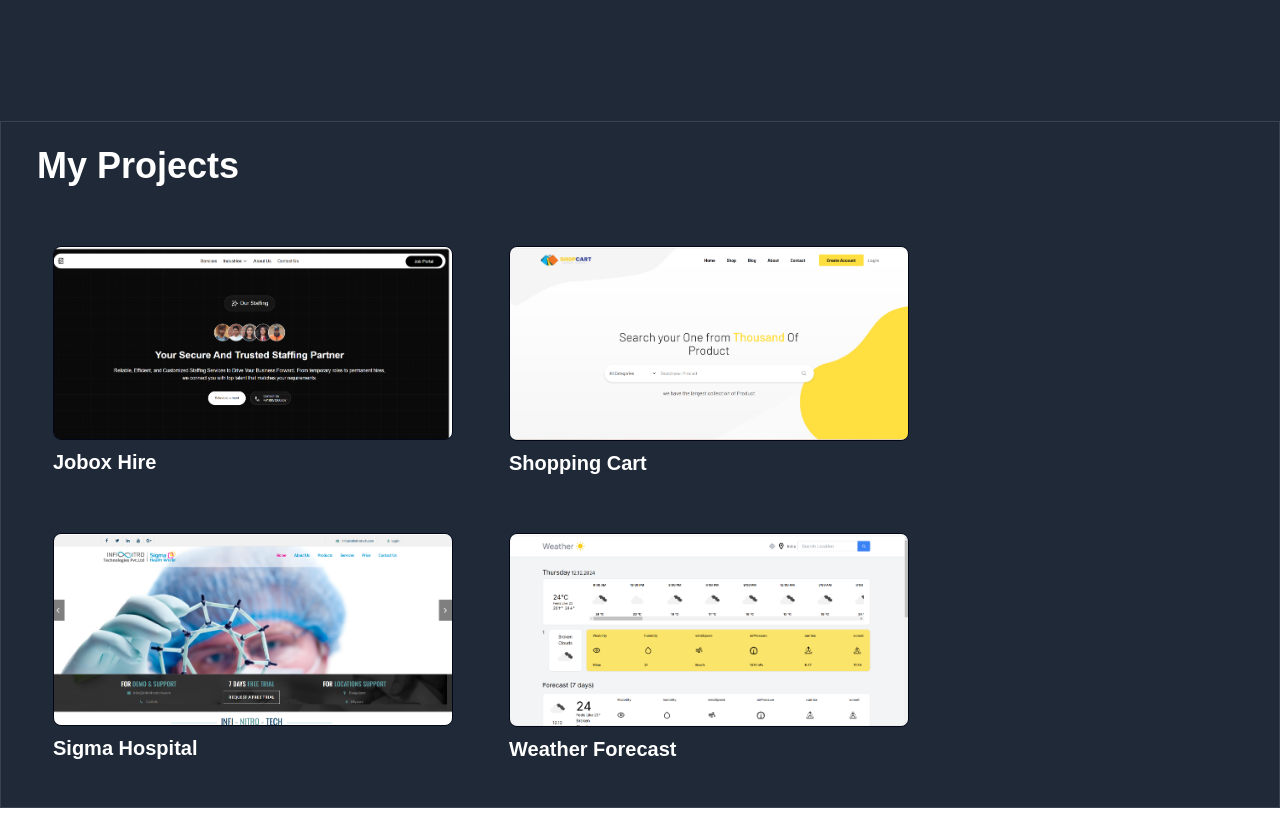
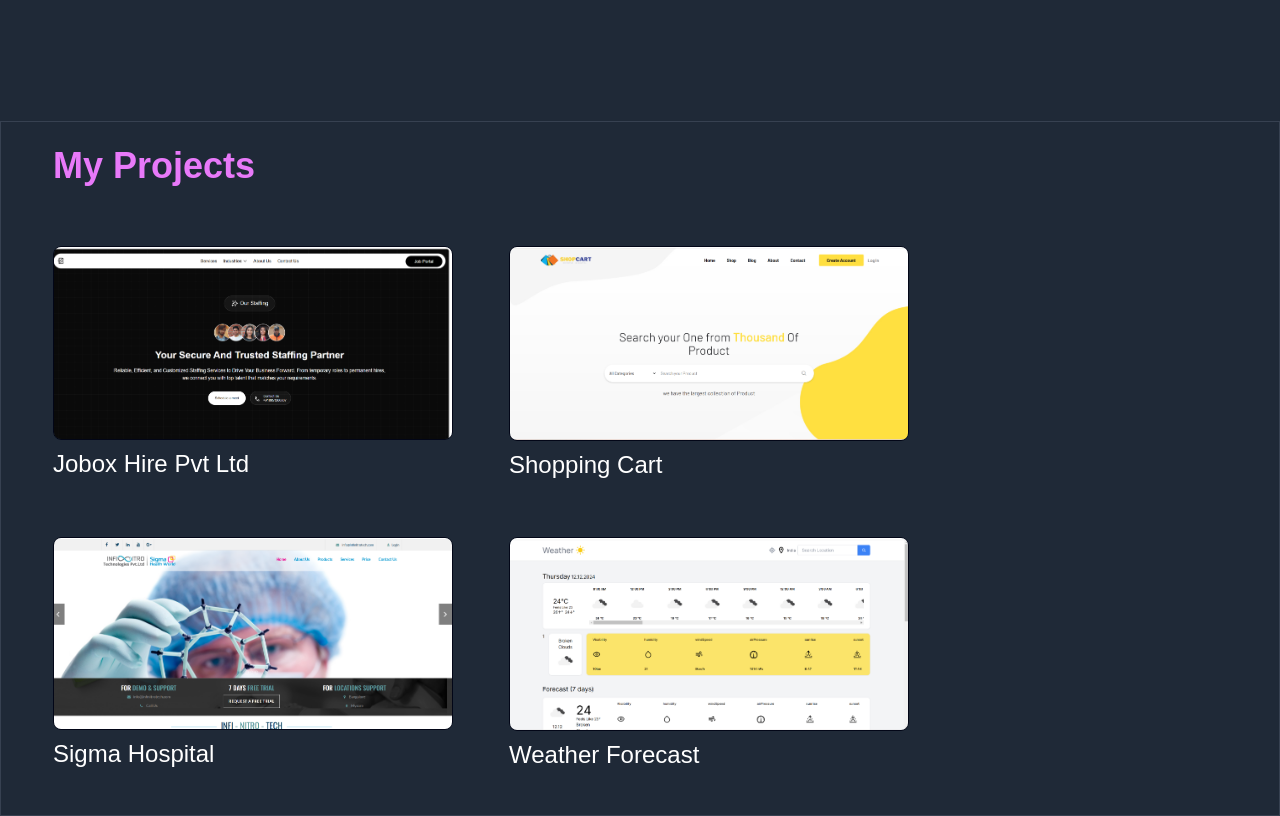
Before and after one commit to MonikaDevHJ/MonikaHJ_Portfolio, a Next.js app: page / in a window 1280 px wide. Shown: the part 1143-1959 px from the top of the page. Built offline with nearby package versions, Linux system fonts and the light colour scheme.

Commit message:
Project page is complete

```diff
--- a/src/components/About.tsx
+++ b/src/components/About.tsx
@@ -11,7 +11,7 @@ const About: React.FC = () => {
       <div className="flex flex-wrap lg:space-x-40">
         {/* First Column */}
         <div className="flex-1 p-5">
-          <p className="font-bold text-white ml-1 text-4xl">About Me</p>
+          <p className="font-bold text-fuchsia-400   ml-1 text-4xl">About Me</p>
           <p className="text-white font-semibold text-xl mt-8">
             I have 1+ year of experience in software development, specializing
             in creating responsive applications. With a background in Computer
@@ -31,7 +31,7 @@ const About: React.FC = () => {
             {/* Clickable Skills Section */}
             <span
               className={`font-bold text-3xl cursor-pointer ${
-                activeSection === "Skills" ? "text-blue-500" : "text-white"
+                activeSection === "Skills" ? "text-fuchsia-400" : "text-white"
               }`}
               onClick={() => setActiveSection("Skills")}
             >
@@ -41,7 +41,7 @@ const About: React.FC = () => {
             {/* Clickable Education Section */}
             <span
               className={`font-bold text-3xl cursor-pointer ${
-                activeSection === "Education" ? "text-blue-500" : "text-white"
+                activeSection === "Education" ? "text-fuchsia-400" : "text-white"
               }`}
               onClick={() => setActiveSection("Education")}
             >
--- a/src/components/Project.tsx
+++ b/src/components/Project.tsx
@@ -4,71 +4,99 @@ import JoboxHire from "../assets/JoboxHire.png";
 import Shoipping from "../assets/Shoipping.png";
 import Sigma_Hospital from "../assets/Sigma_Hospital.png";
 import Weather from "../assets/Weather.png";
+import Github from "../assets/Github.png"; // Add your GitHub icon path here
+import Link from "../assets/Link.png"; // Add your Website icon path here
 
 const Project = () => {
+  const projects = [
+    {
+      image: JoboxHire,
+      alt: "Jobox Hire",
+      name: "Jobox Hire Pvt Ltd",
+      githubLink: "https://github.com/JoboxOrg/JoboxHire",
+      websiteLink: "https://joboxhire.com/",
+    },
+    {
+      image: Shoipping,
+      alt: "Shopping Cart",
+      name: "Shopping Cart",
+      githubLink: "https://github.com/MonikaDevHJ/E_commerce_Website",
+      websiteLink: "https://shoppingcart.com",
+    },
+    {
+      image: Sigma_Hospital,
+      alt: "Sigma Hospital",
+      name: "Sigma Hospital",
+      githubLink: "https://github.com/example-sigmahospital",
+      websiteLink: "https://www.infinitrotech.com/",
+    },
+    {
+      image: Weather,
+      alt: "Weather App",
+      name: "Weather Forecast",
+      githubLink: "https://github.com/MonikaDevHJ/Weather_App",
+      websiteLink: "https://weatherforecast.com",
+    },
+  ];
+
   return (
-    <div className="px-8 py-6 mt-1 animate-fade-in border border-gray-700 ">
+    <div className="px-8 py-6 mt-1 animate-fade-in border border-gray-700 bg-gray-800">
       <div>
-        <p className="font-bold text-white ml-1 text-4xl">My Projects</p>
+        <p className="font-bold text-fuchsia-400 ml-5 text-4xl">My Projects</p>
       </div>
 
       {/* Image Section */}
       <div className="flex flex-wrap gap-4 mt-10">
-        {/* Project 1 */}
-        <div className="p-5 group">
+        {projects.map((project, index) => (
+          <div key={index} className="p-5 group relative">
             <div className="overflow-hidden rounded-lg">
               <Image
-              src={JoboxHire}
-              alt="JoboxHire"
+                src={project.image}
+                alt={project.alt}
                 className="shadow-lg border border-slate-950 rounded-lg transition-transform duration-300 group-hover:scale-125 object-cover"
                 width={400}
                 height={400}
               />
             </div>
-          <p className="text-white mt-2 text-xl font-bold">Jobox Hire</p>
+
+            {/* Hover Action */}
+            <div className="absolute inset-0 flex items-center justify-center opacity-0 group-hover:opacity-100 transition-opacity duration-300">
+              <div className="flex gap-4">
+                {/* GitHub Icon */}
+                <a
+                  href={project.githubLink}
+                  target="_blank"
+                  rel="noopener noreferrer"
+                  className="bg-white p-2 rounded-full shadow-lg hover:bg-gray-200"
+                >
+                  <Image
+                    src={Github}
+                    alt="GitHub"
+                    width={40}
+                    height={40}
+                  />
+                </a>
+
+                {/* Website Icon */}
+                <a
+                  href={project.websiteLink}
+                  target="_blank"
+                  rel="noopener noreferrer"
+                  className="bg-white p-2 rounded-full shadow-lg hover:bg-gray-200"
+                >
+                  <Image
+                    src={Link}
+                    alt="Website"
+                    width={40}
+                    height={40}
+                  />
+                </a>
+              </div>
             </div>
 
-        {/* Project 2 */}
-        <div className="p-5 group">
-          <div className="overflow-hidden rounded-lg">
-            <Image
-              src={Shoipping}
-              alt="Shopping Cart"
-              className="shadow-lg border border-slate-950 rounded-lg transition-transform duration-300 group-hover:scale-125 object-cover"
-              width={400}
-              height={400}
-            />
+            <p className="text-white mt-2 text-2xl">{project.name}</p>
           </div>
-          <p className="text-white mt-2 text-xl font-bold">Shopping Cart</p>
-        </div>
-
-        {/* Project 3 */}
-        <div className="p-5 group">
-          <div className="overflow-hidden rounded-lg">
-            <Image
-              src={Sigma_Hospital}
-              alt="Sigma Hospital"
-              className="shadow-lg border border-slate-950 rounded-lg transition-transform duration-300 group-hover:scale-125 object-cover"
-              width={400}
-              height={400}
-            />
-          </div>
-          <p className="text-white mt-2 text-xl font-bold">Sigma Hospital</p>
-        </div>
-
-        {/* Project 4 */}
-        <div className="p-5 group">
-          <div className="overflow-hidden rounded-lg">
-            <Image
-              src={Weather}
-              alt="Weather App"
-              className="shadow-lg border border-slate-950 rounded-lg transition-transform duration-300 group-hover:scale-125 object-cover"
-              width={400}
-              height={400}
-            />
-          </div>
-          <p className="text-white mt-2 text-xl font-bold">Weather Forecast</p>
-        </div>
+        ))}
       </div>
     </div>
   );
```
Also changed, not shown: src/assets/Github.png (added), src/assets/Link.png (added). Lines whose indentation alone changed are shown as unchanged.
